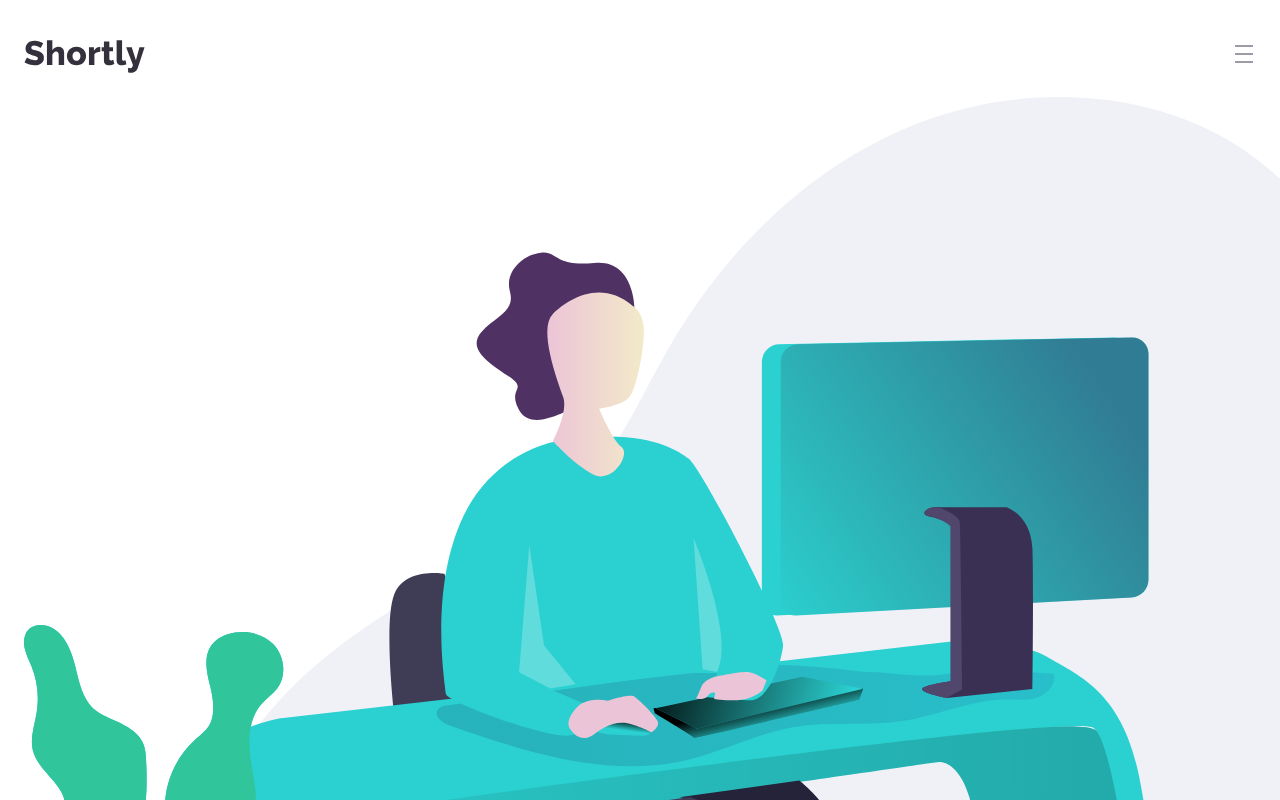
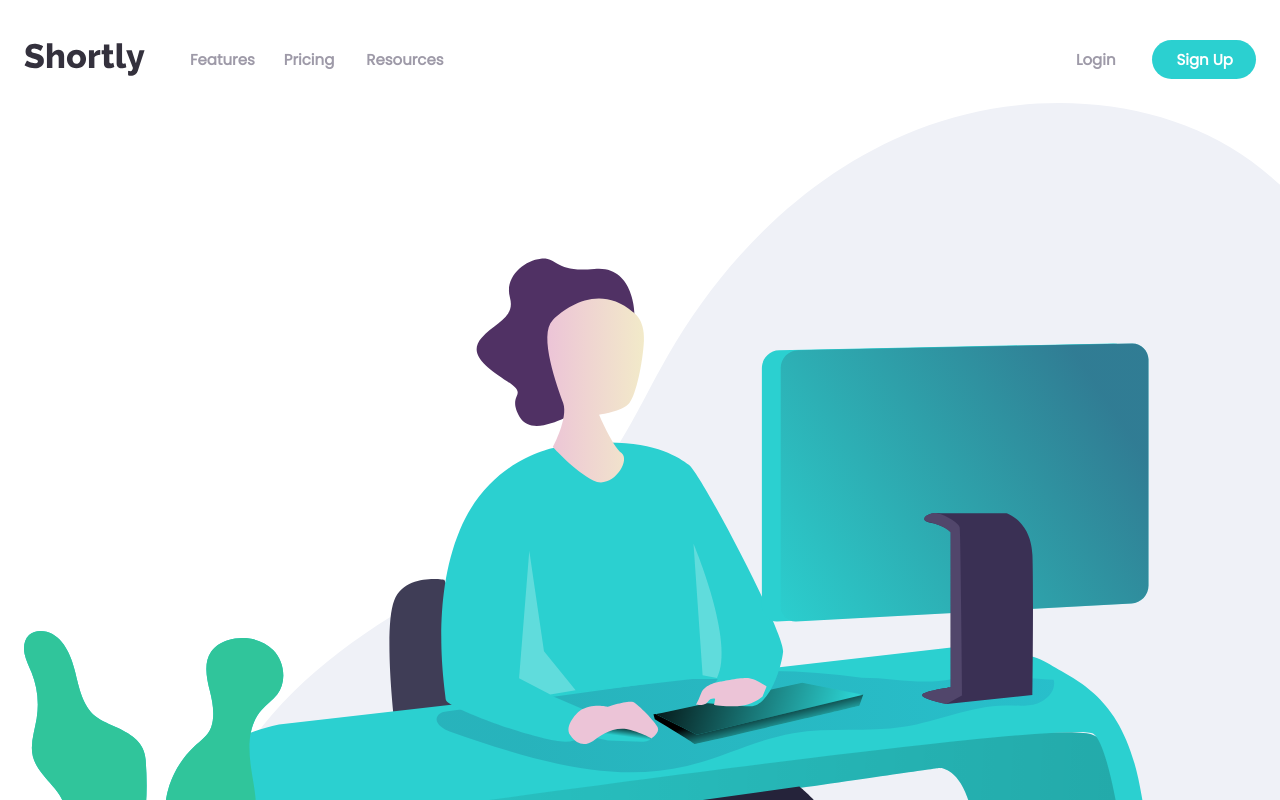
Before and after one commit to NSJTeo/shorten-url-landing-page, a React (Create React App) app: page / in a window 1280 px wide. Shown: the top 800 px of the page. Built offline with nearby package versions, Linux system fonts and the light colour scheme.

Commit message:
Header desktop styles

```diff
--- a/src/components/Header.tsx
+++ b/src/components/Header.tsx
@@ -1,6 +1,7 @@
 import logo from '../assets/images/logo.svg';
 import hamburgerIcon from '../assets/images/icon-hamburger.svg';
 import styled from 'styled-components';
+import breakpoints from '../config/breakpoints';
 
 const HeaderEl = styled.header`
   display: flex;
@@ -8,10 +9,65 @@ const HeaderEl = styled.header`
   padding: 2.5rem 1.5rem 1.5rem 1.5rem;
 `;
 
+const HeaderLogo = styled.img`
+  padding-right: 45px;
+  cursor: pointer;
+`;
+
 const ModalButton = styled.button`
   background: none;
   border: none;
   cursor: pointer;
+  @media (min-width: ${breakpoints.desktop}) {
+    display: none;
+  }
+`;
+
+const HeaderDivision = styled.div`
+  display: flex;
+  align-items: center;
+`;
+
+const HeaderLink = styled.p`
+  display: none;
+  font-weight: bold;
+  font-size: 15px;
+  line-height: 22px;
+  color: #9e9aa8;
+  cursor: pointer;
+  &:hover {
+    color: black;
+  }
+  @media (min-width: ${breakpoints.desktop}) {
+    display: block;
+  }
+`;
+
+const HeaderLinkFeatures = styled(HeaderLink)`
+  padding-right: 29px;
+`;
+
+const HeaderLinkPricing = styled(HeaderLink)`
+  padding-right: 32px;
+`;
+
+const HeaderLinkLogin = styled(HeaderLink)`
+  padding-right: 37px;
+`;
+
+const SignUpButton = styled.button`
+  background: #2bd0d0;
+  border-radius: 28px;
+  font-weight: bold;
+  font-size: 15px;
+  line-height: 22px;
+  color: #ffffff;
+  border: none;
+  cursor: pointer;
+  padding: 9px 23px 8px 24px;
+  &:active {
+    background: #9ae3e3;
+  }
 `;
 
 type Props = {
@@ -21,10 +77,19 @@ type Props = {
 export default function Header({ setModalOpen }: Props) {
   return (
     <HeaderEl>
-      <img src={logo} alt="shortly logo" />
-      <ModalButton onClick={() => setModalOpen(true)}>
-        <img src={hamburgerIcon} alt="hamburger icon" />
-      </ModalButton>
+      <HeaderDivision>
+        <HeaderLogo src={logo} alt="shortly logo" />
+        <HeaderLinkFeatures>Features</HeaderLinkFeatures>
+        <HeaderLinkPricing>Pricing</HeaderLinkPricing>
+        <HeaderLink>Resources</HeaderLink>
+      </HeaderDivision>
+      <HeaderDivision>
+        <HeaderLinkLogin>Login</HeaderLinkLogin>
+        <SignUpButton>Sign Up</SignUpButton>
+        <ModalButton onClick={() => setModalOpen(true)}>
+          <img src={hamburgerIcon} alt="hamburger icon" />
+        </ModalButton>
+      </HeaderDivision>
     </HeaderEl>
   );
 }
--- a/src/config/breakpoints.ts
+++ b/src/config/breakpoints.ts
@@ -1,3 +1,5 @@
-export const breakpoints = {
+const breakpoints = {
   desktop: '768px',
 };
+
+export default breakpoints;
```
